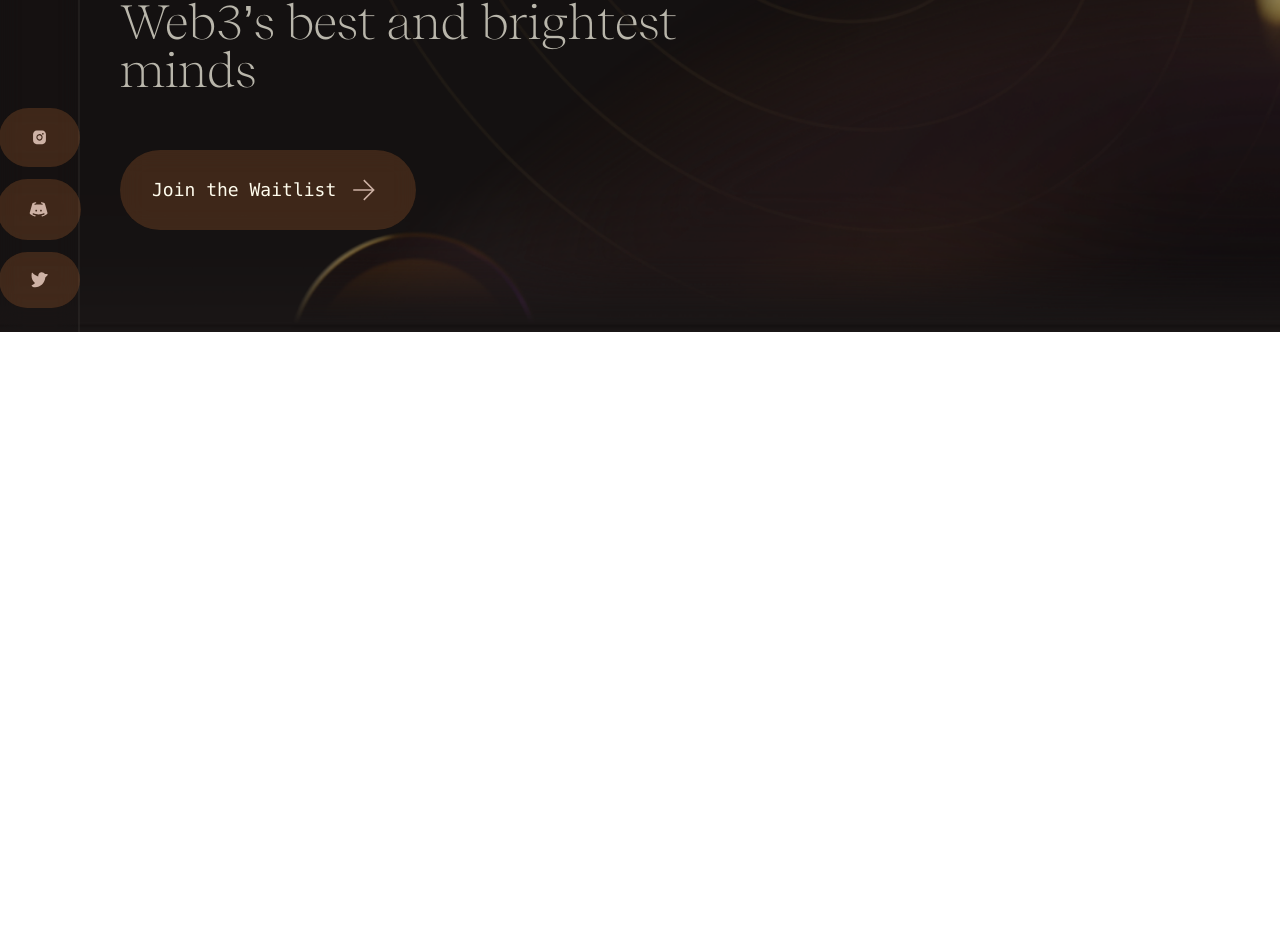
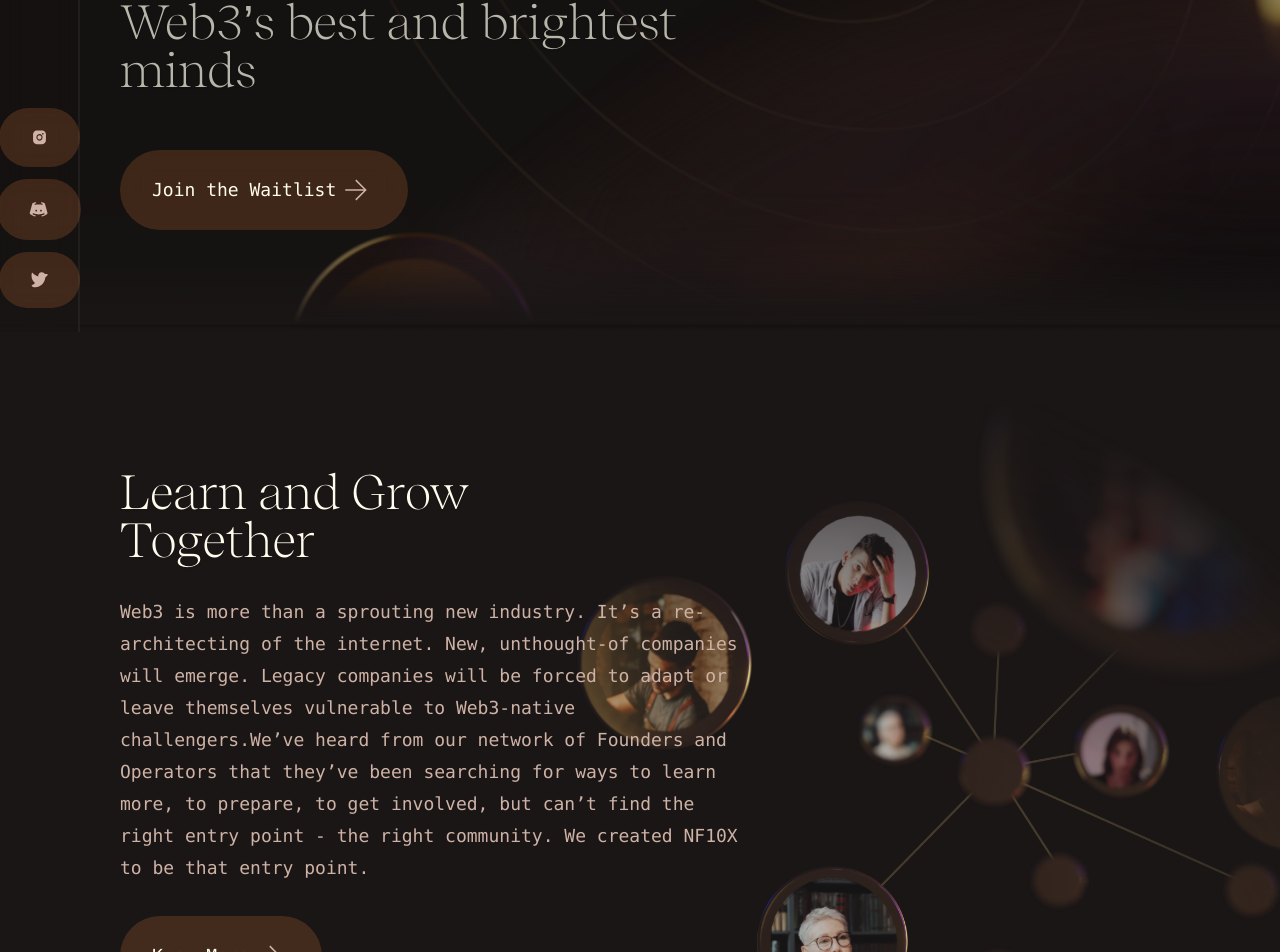
Before and after one commit to sachinsharma92/nftenx-web, a Next.js app: page / in a window 1280 px wide. Shown: the part 468-1420 px from the top of the page. Before the commit the page ends 800 px from the top, so only its background shows below. Built offline with nearby package versions, Linux system fonts and the light colour scheme.

Commit message:
[ADD] Section 2 for desktops

```diff
--- a/components/atoms/Headings.tsx
+++ b/components/atoms/Headings.tsx
@@ -7,7 +7,7 @@ type HeadingProps = {
 
 const H1component = (props: HeadingProps, ref: Ref<any>) => (
   <h1
-    className={`${props.className} text-4xl lg:text-5xl 2xl:text-6xl text-secondary-1 font-heading-serif font-extralight leading-loose`}
+    className={`${props.className} drop-shadow-sm leading-normal 2xl:leading-snug text-4xl lg:text-5xl 2xl:text-6xl text-secondary-1 font-heading-serif font-extralight`}
     ref={ref}
   >
     {props.children}
--- /dev/null
+++ b/components/molecules/HeadingDescriptionLinkImgSection.tsx
@@ -0,0 +1,32 @@
+/* eslint-disable @next/next/no-img-element */
+import { RightArrowSecondary } from "assets/icons";
+import { A, H1 } from "components/atoms";
+
+type PropTypes = {
+  heading?: JSX.Element | string;
+  description?: JSX.Element | string;
+  image?: string;
+  linkTitle?: JSX.Element | string;
+  href?: string;
+};
+
+export const HeadingDescriptionLinkImgSection = (props: PropTypes) => {
+  return (
+    <article className="relative px-ws-section w-full h-screen grid content-center">
+      <div className="z-[1] relative grid grid-flow-row-dense content-center gap-8 w-full lg:w-[90%] xl:w-[60%] 2xl:w-[50%]">
+        <H1 className="max-w-md">{props.heading}</H1>
+        <p className="font-mono text-tertiary-3 leading-8 text-lg">
+          {props.description}
+        </p>
+        <A href={props.href ?? 'javascript.void(0)'} className="px-8 py-3 w-fit">
+            {props.linkTitle}
+          </A>
+      </div>
+      <img
+        className="w-[60%] absolute top-[50%] right-0 -translate-y-[50%]"
+        src={props.image}
+        alt="NF10X image"
+      />
+    </article>
+  );
+};
--- a/components/molecules/HeadingsLinkBgImageHero.tsx
+++ b/components/molecules/HeadingsLinkBgImageHero.tsx
@@ -25,13 +25,8 @@ export const HeadingsLinkBgImageHero = (props: Props) => {
           );
         })}
         <div className="mt-8">
-          <A href="/join" className="px-8 py-3">
-            <span className="group text-secondary-1 text-mono whitespace-nowrap flex items-center text-lg">
-              Join the Waitlist
-              <span role="img" className="transition-all pl-2 group-hover:pl-5">
-                <RightArrowSecondary className="h-10 w-auto" />
-              </span>
-            </span>
+          <A href={props.href ?? 'javascript.void(0)'} className="px-8 py-3">
+            {props.linkTitle}
           </A>
         </div>
       </div>
--- a/components/molecules/index.tsx
+++ b/components/molecules/index.tsx
@@ -1 +1,2 @@
 export * from './HeadingsLinkBgImageHero';
+export * from './HeadingDescriptionLinkImgSection';
--- a/constants/landing.tsx
+++ b/constants/landing.tsx
@@ -1,4 +1,6 @@
-import coinBgImage from '../assets/images/coins-bg.png';
+import { RightArrowSecondary } from "assets/icons";
+import coinBgImage from "../assets/images/coins-bg.png";
+import peopleConected from "../assets/images/people-connected.png";
 
 export const section1 = {
   headings: [
@@ -6,4 +8,29 @@ export const section1 = {
     "Learn and connect with Web3’s best and brightest minds",
   ],
   image: coinBgImage.src,
+  linkTitle: (
+    <span className="group text-secondary-1 text-mono whitespace-nowrap flex items-center text-lg">
+      Join the Waitlist
+      <span role="img" className="transition-all pl-2 group-hover:pl-5">
+        <RightArrowSecondary className="h-10 w-auto" />
+      </span>
+    </span>
+  ),
+  href: "/join",
 };
+
+export const section2 = {
+  heading: "Learn and Grow Together",
+  description:
+    "Web3 is more than a sprouting new industry. It’s a re-architecting of the internet. New, unthought-of companies will emerge. Legacy companies will be forced to adapt or leave themselves vulnerable to Web3-native challengers.We’ve heard from our network of Founders and Operators that they’ve been searching for ways to learn more, to prepare, to get involved, but can’t find the right entry point - the right community. We created NF10X to be that entry point.",
+  image: peopleConected.src,
+  linkTitle: (
+    <span className="group text-secondary-1 text-mono whitespace-nowrap flex items-center text-lg">
+      Know More
+      <span role="img" className="transition-all pl-2 group-hover:pl-5">
+        <RightArrowSecondary className="h-10 w-auto" />
+      </span>
+    </span>
+  ),
+  href: "/more",
+};
--- a/pages/index.tsx
+++ b/pages/index.tsx
@@ -1,7 +1,10 @@
 import { A, Seo } from "components/atoms";
 import { Header, WithSidebar } from "components/common";
-import { HeadingsLinkBgImageHero } from "components/molecules";
-import { section1 } from "constants/landing";
+import {
+  HeadingDescriptionLinkImgSection,
+  HeadingsLinkBgImageHero,
+} from "components/molecules";
+import { section1, section2 } from "constants/landing";
 import type { NextPage } from "next";
 
 const Home: NextPage = () => {
@@ -13,6 +16,15 @@ const Home: NextPage = () => {
         <HeadingsLinkBgImageHero
           headings={section1.headings}
           image={section1.image}
+          linkTitle={section1.linkTitle}
+          href={section1.href}
+        />
+        <HeadingDescriptionLinkImgSection
+          heading={section2.heading}
+          description={section2.description}
+          image={section2.image}
+          linkTitle={section2.linkTitle}
+          href={section2.href}
         />
       </WithSidebar>
     </main>
```
Also changed, not shown: assets/images/people-connected.png (added).
